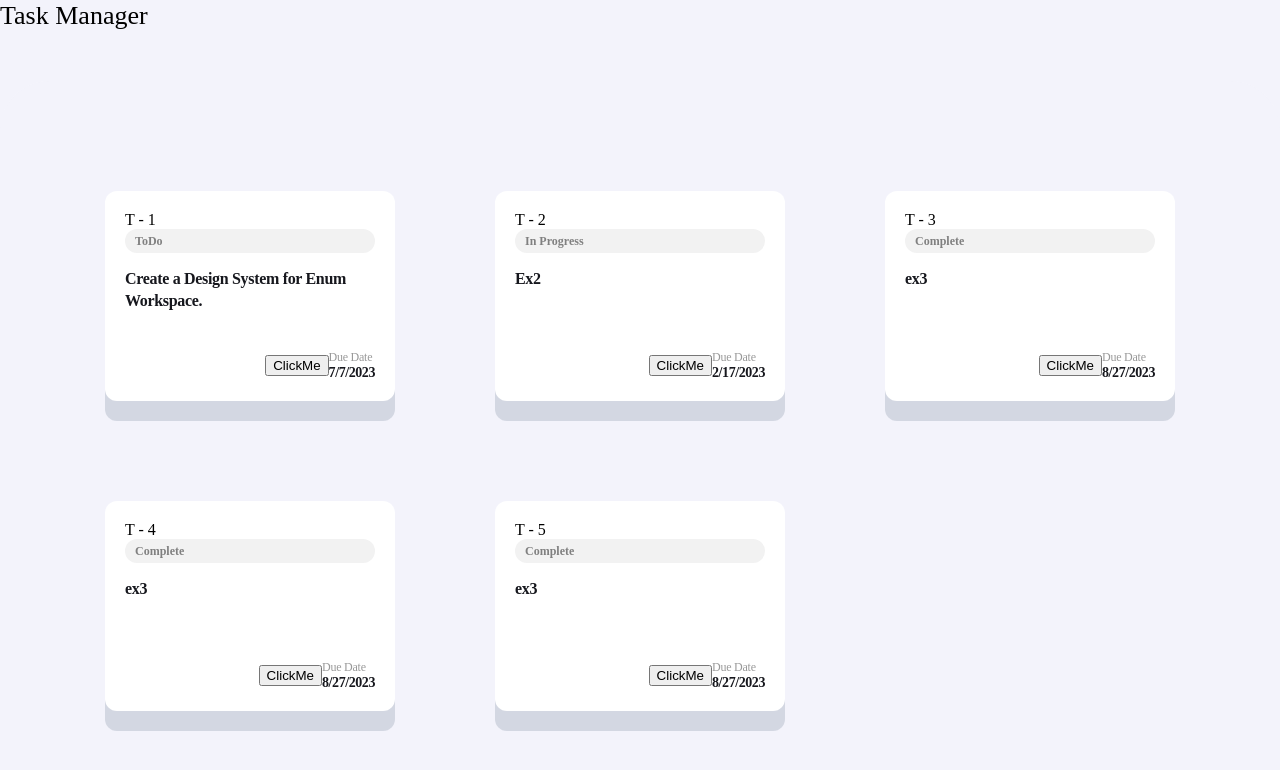
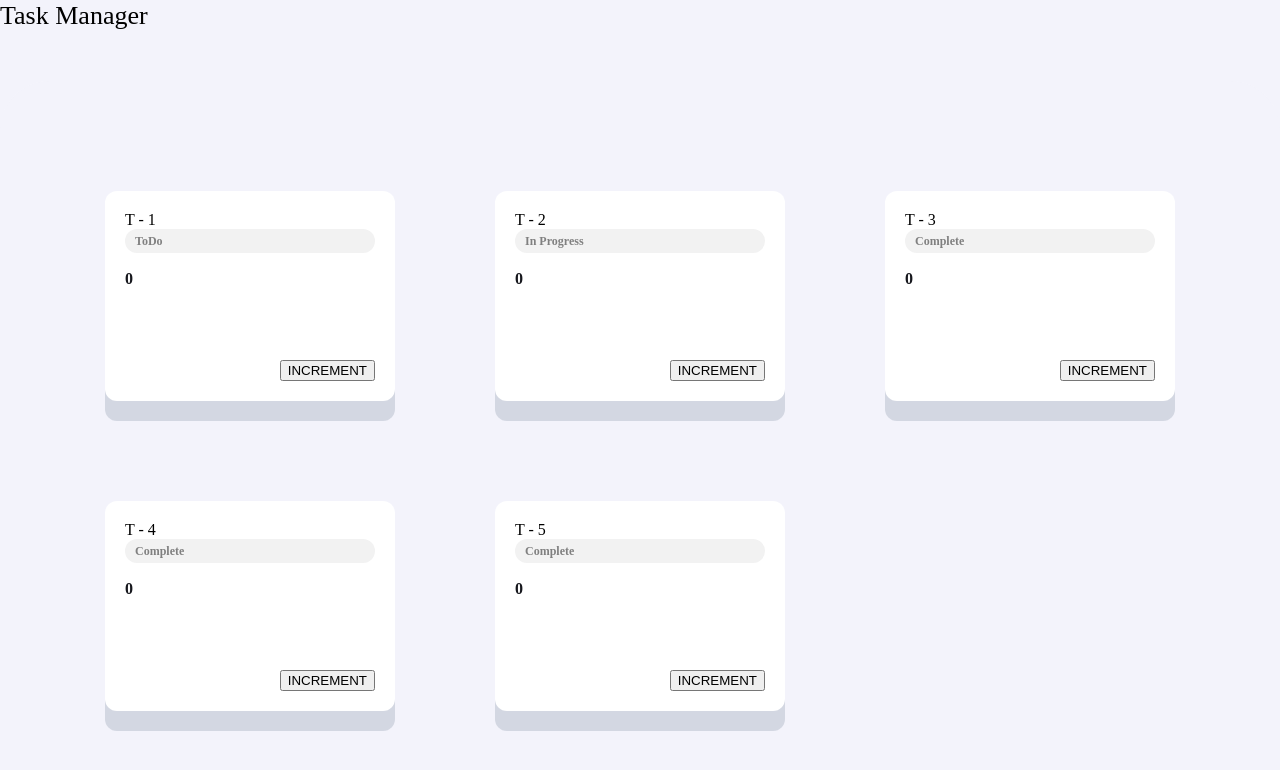
Before and after one commit to vaidanicu/Task-Manager, a React (Create React App) app: page / in a window 1280 px wide. Shown: the top 770 px of the page. Built offline with nearby package versions, Linux system fonts and the light colour scheme.

Commit message:
add counter fn useState

```diff
--- a/src/components/task-card/TaskCard.jsx
+++ b/src/components/task-card/TaskCard.jsx
@@ -4,26 +4,27 @@ import "../task-card/TaskCard.css";
 import DateContainer from "../date-container/DateContainer";
 
 function TaskCard(props) {
-  const [taskId, setTaskId] = useState(props.Id);
+  const [counter, setCounter] = useState(0);
+  const [taskId, setTaskId] = useState();
 
   const handleClick = () => {
-    setTaskId("Clicked!");
-    console.log(taskId);
+    setCounter(counter + 1);
   };
 
   return (
     <div className="card-wapper">
       <div className="card-header">
-        <p className="task-id">{taskId}</p>
+        <p className="task-id">{props.Id}</p>
         <Badge status={props.status} />
       </div>
 
       <div className="card-content">
-        <p>{props.Name}</p>
+        {/* <p>{props.Name}</p> */}
+        <p>{counter}</p>
       </div>
       <div className="card-footer">
-        <button onClick={handleClick}>ClickMe</button>
-        <DateContainer date={props.dueDate} />
+        <button onClick={handleClick}>INCREMENT</button>
+        {/* <DateContainer date={props.dueDate} /> */}
       </div>
     </div>
   );
```
